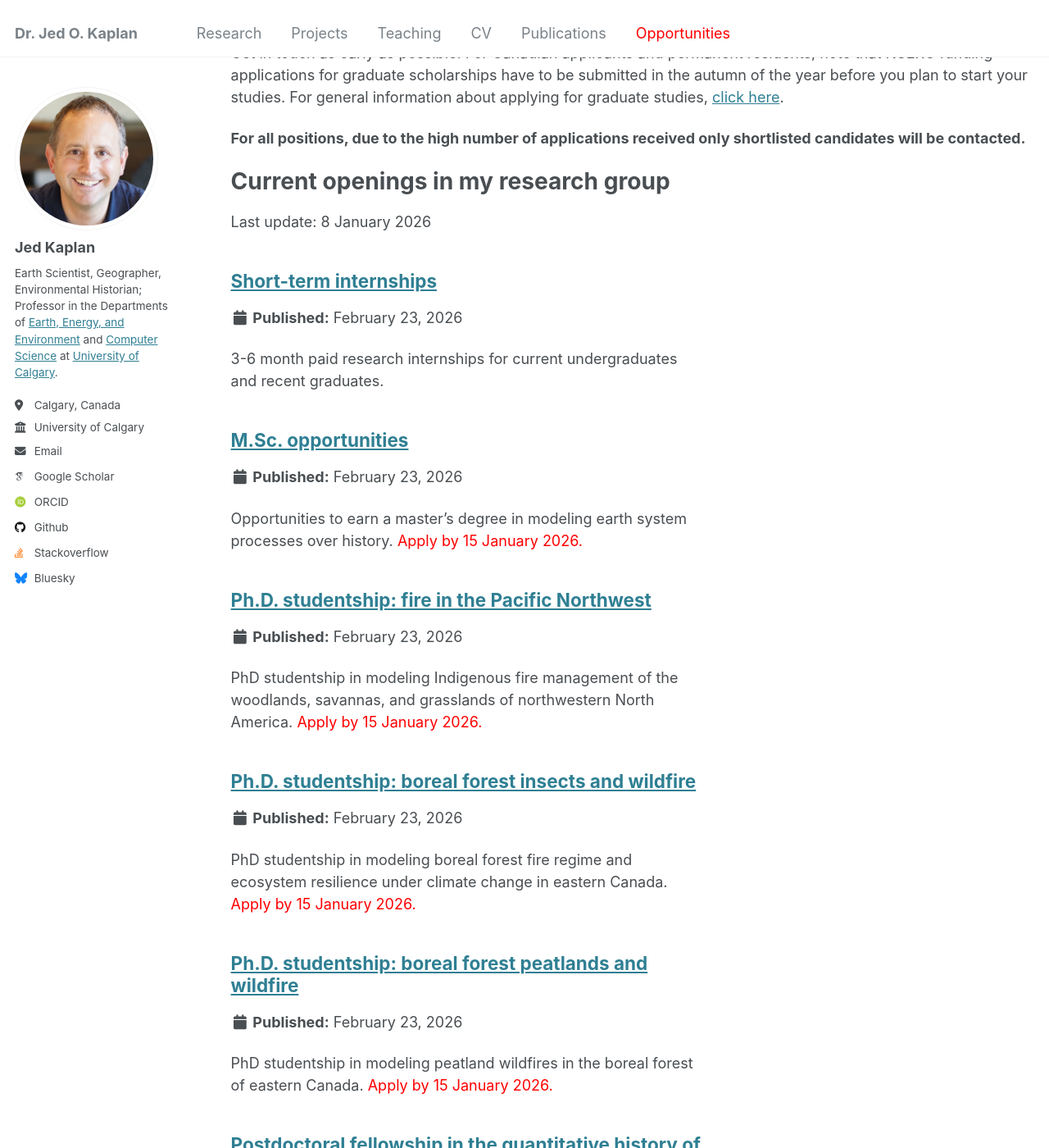
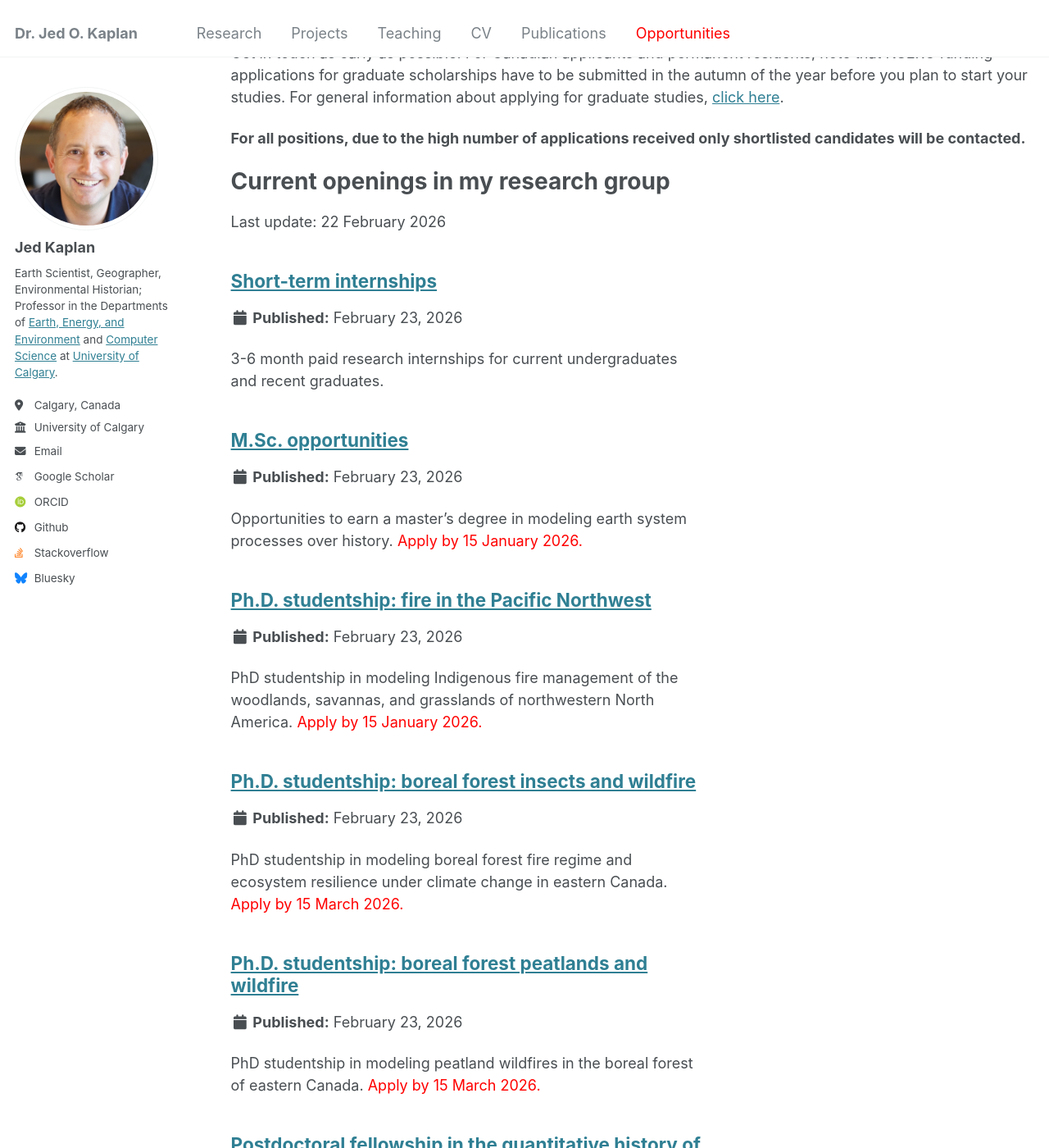
Before and after one commit to jedokaplan/jedokaplan.github.io, a Jekyll site: the page built from _pages/opportunities.md, in a window 1280 px wide and 1400 px high, scrolled down 287 px. Shown: the whole window at 82% size. Built offline with Jekyll 4.4.1, drawn with Linux system fonts in a browser that asks for light colours; some web fonts are replaced.

Commit message:
edits to deadlines

```diff
--- a/_opportunities/2_PhD_insects-wildfire.md
+++ b/_opportunities/2_PhD_insects-wildfire.md
@@ -1,7 +1,7 @@
 ---
 layout: archive
 title: "Ph.D. studentship: boreal forest insects and wildfire"
-excerpt: "PhD studentship in modeling boreal forest fire regime and ecosystem resilience under climate change in eastern Canada. <font color=red>Apply by 15 January 2026.</font>"
+excerpt: "PhD studentship in modeling boreal forest fire regime and ecosystem resilience under climate change in eastern Canada. <font color=red>Apply by 15 March 2026.</font>"
 collection: jobs
 ---
 
@@ -63,6 +63,6 @@ Applicants should submit the following materials as **a single PDF file** [at th
 
 Consideration will be given to good collaborative skills, drive and independence, and how the applicant's experience and skills complement and strengthen ongoing research within the research group, and how they stand to contribute to its future development.
 
-Review of applications will commence on **15 January 2026** and continue until the position is filled.
+Review of applications will commence on **1 March 2026** and continue until the position is filled.
 
 *Please note that due to the high number of applications received only shortlisted candidates will be contacted.*
--- a/_opportunities/3_PhD_peatlands-wildfire.md
+++ b/_opportunities/3_PhD_peatlands-wildfire.md
@@ -1,7 +1,7 @@
 ---
 layout: archive
 title: "Ph.D. studentship: boreal forest peatlands and wildfire"
-excerpt: "PhD studentship in modeling peatland wildfires in the boreal forest of eastern Canada. <font color=red>Apply by 15 January 2026.</font>"
+excerpt: "PhD studentship in modeling peatland wildfires in the boreal forest of eastern Canada. <font color=red>Apply by 15 March 2026.</font>"
 collection: jobs
 ---
 
@@ -61,6 +61,6 @@ Applicants should submit the following materials as **a single PDF file** [at th
 
 Consideration will be given to good collaborative skills, drive and independence, and how the applicant's experience and skills complement and strengthen ongoing research within the research group, and how they stand to contribute to its future development.
 
-Review of applications will commence on **15 January 2026** and continue until the position is filled.
+Review of applications will commence on **1 March 2026** and continue until the position is filled.
 
 *Please note that due to the high number of applications received only shortlisted candidates will be contacted.*
--- a/_pages/opportunities.md
+++ b/_pages/opportunities.md
@@ -12,7 +12,7 @@ Get in touch as early as possible: For Canadian applicants and permanent residen
 **For all positions, due to the high number of applications received only shortlisted candidates will be contacted.**
 
 # Current openings in my research group
-Last update: 8 January 2026
+Last update: 22 February 2026
 
 {% include base_path %}
 
```
